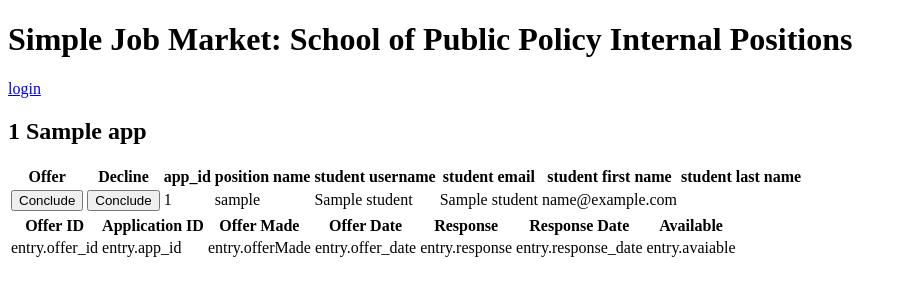
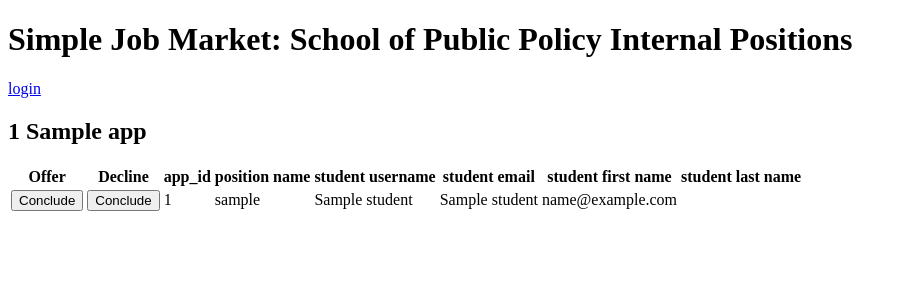
Before and after one commit to kdurril/simplejobmarket, a Flask app: template simplejobmarket/templates/offer_review.html in a window 1280 px wide. Shown: the top 300 px of the page, without its empty margins (0-907 px from the left). Run offline with Flask 2, Linux system fonts and the light colour scheme; tables that the repository leaves empty hold one stand-in row (values such as "Sample post"); the template is opened without the code that fills it: values that come from a table or form of the project are taken from there, most other values are stand-ins (such as "Sample title", 1, 10 or a date in 2020); parts of the project's set-up code (start-up, migrations or seed data) failed here and were passed over; some libraries are stand-ins or nearby versions.

Commit message:
make model submit

```diff
--- a/simplejobmarket/forms.py
+++ b/simplejobmarket/forms.py
@@ -110,7 +110,7 @@ class OfferForm(Form):
     'Accept or reject applicant by supervisor'
     #offer_id = HiddenField()
     app_id = HiddenField()
-    offer_made = RadioField('Offer', choices=[(1, 'Yes'), (0, 'No')])
+    #offer_made = RadioField('Offer', choices=[(1, 'Yes'), (0, 'No')])
     #offer_date = DateField('Open Date') LET THIS BE A AUTO STAMP
     submit = SubmitField('Conclude')
 
--- a/simplejobmarket/models.py
+++ b/simplejobmarket/models.py
@@ -226,7 +226,7 @@ class OfferModel(db.Model):
     response_date = db.Column(db.Date)
     available = db.Column(db.String(120))
 
-    def __init__(self, offer_id=offer_id, app_id=None,
+    def __init__(self, offer_id=None, app_id=None,
                 offer_made=None, offer_date=None,
                 response=None, response_date=None,
                 available=None):
--- a/simplejobmarket/templates/offer_review.html
+++ b/simplejobmarket/templates/offer_review.html
@@ -38,26 +38,4 @@
     {% endfor%}
 </table>
 
-<table class=offer>
-    <tr>
-        <th>Offer ID</th>
-        <th>Application ID</th>
-        <th>Offer Made</th>
-        <th>Offer Date</th>
-        <th>Response</th>
-        <th>Response Date</th>
-        <th>Available</th>
-    </tr>
-{% for entry in offer_list %}
-    <tr>
-        <td>entry.offer_id</td>
-        <td>entry.app_id</td>
-        <td>entry.offerMade</td>
-        <td>entry.offer_date</td>
-        <td>entry.response</td>
-        <td>entry.response_date</td>
-        <td>entry.avaiable</td>
-    <tr>
-{% endfor %}
-</table>
 {% endblock %}
--- a/simplejobmarket/views.py
+++ b/simplejobmarket/views.py
@@ -349,14 +349,14 @@ class OfferView(MethodView):
             db.session.add(offers)
             db.session.commit()
             flash('Offered')
-            return redirect(url_for('position_view'))
+            return redirect(url_for('student_view'))
 
         if form_no.validate():
             form_no.populate_obj(offers)
             db.session.add(offers)
             db.session.commit()
             flash('Declined')
-            return redirect(url_for('position_view'))
+            return redirect(url_for('student_view'))
 
 
     def put(self, app_id):
```
